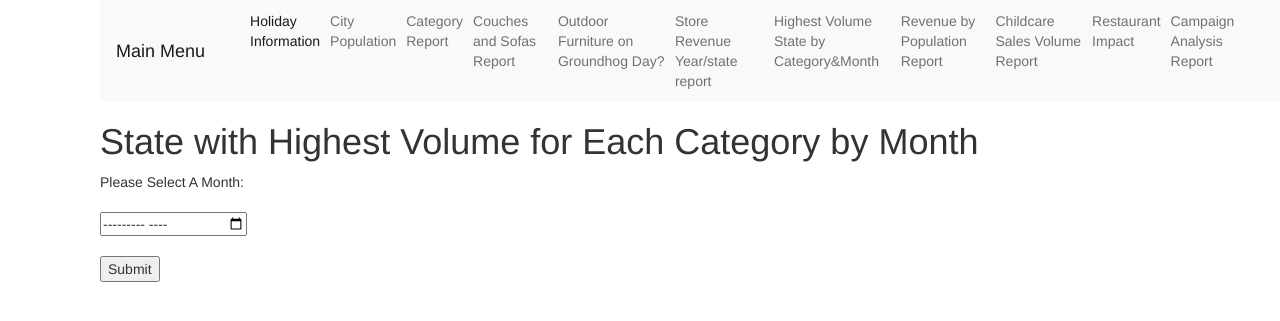
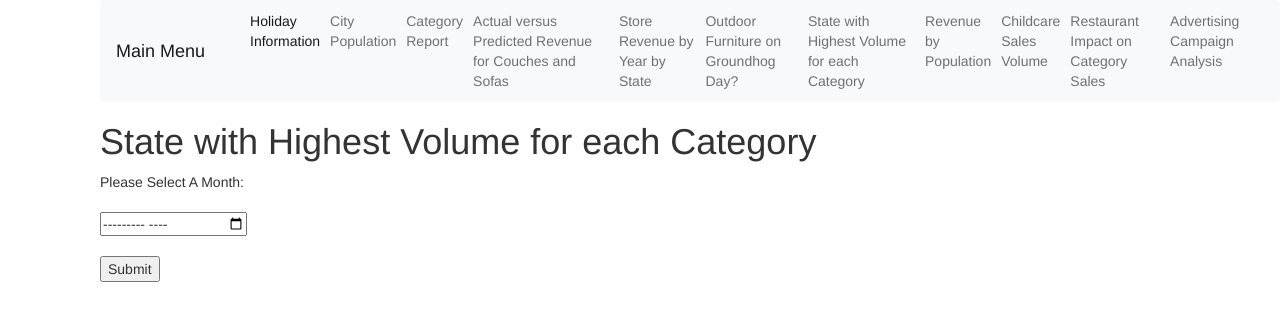
Before and after one commit to lukeyanggb/Furniture-Sales-Reporting-System, a Flask app: page /highestVolSelect in a window 1280 px wide. Shown: the top 321 px of the page. Run offline with Flask 2, Linux system fonts and the light colour scheme; some libraries are stand-ins or nearby versions.

Commit message:
report names renamed to project requirement; sofa sql query corrected.

```diff
--- a/app.py
+++ b/app.py
@@ -288,21 +288,42 @@ def groundhog():
 def sofa():
     query = \
     """
-    SELECT Sum(p.regular_price * quantity * 0.75) - Sum(( CASE
+    SELECT
+       p.productid                                                      AS
+       product_ID,
+	   p.product_name                                                   AS
+       product_name,
+       p.regular_price                                                  AS
+       retail_price,
+       Sum(t.quantity)                                                  AS
+       total_quantity,
+	   Sum( case when (d.date = t.date) then t.quantity end) as discount_quantity,
+	   Sum( case when (d.date <> t.date) then t.quantity end) as retail_price_quantity,
+	   Sum(( CASE
                                                         WHEN (
               d.productid = p.productid
               AND d.date = t.date ) THEN d.discount_price
                                                         ELSE p.regular_price
-                                                      END ) * quantity) AS
-       difference,
-       p.product_name                                                   AS
-       product_name,
-       p.productid                                                      AS
-       product_ID,
-       p.regular_price                                                  AS
-       retail_price,
-       Sum(t.quantity)                                                  AS
-       total_quantity
+                                                      END ) * quantity) as actual_revenue,
+	   Sum(( CASE
+			  WHEN (
+              d.productid = p.productid
+              AND d.date = t.date ) THEN p.regular_price * 0.75
+                                                        ELSE p.regular_price
+                                                      END ) * quantity)	as predicted_revenue,
+	   Sum(( CASE
+			  WHEN (
+              d.productid = p.productid
+              AND d.date = t.date ) THEN p.regular_price * 0.75
+                                                        ELSE p.regular_price
+                                                      END ) * quantity)
+													  -
+													  Sum(( CASE
+                                                        WHEN (
+              d.productid = p.productid
+              AND d.date = t.date ) THEN d.discount_price
+                                                        ELSE p.regular_price
+                                                      END ) * quantity) AS       difference
     FROM   TRANSACTION AS t
         LEFT JOIN product AS p
                 ON t.productid = p.productid
@@ -313,19 +334,32 @@ def sofa():
                     OR ic.category_name = 'Sofas'
     GROUP  BY p.product_name,
             p.productid
-    HAVING Sum(p.regular_price * quantity * 0.75) - Sum(( CASE
-                                                            WHEN (
-                d.productid = p.productid
-                AND d.date = t.date ) THEN d.discount_price
-                                                            ELSE p.regular_price
-                                                        END ) * quantity) < -5000
-            OR Sum(p.regular_price * quantity * 0.75) - Sum((
-                CASE
-                WHEN ( d.productid =
-                        p.productid
-                        AND d.date = t.date ) THEN d.discount_price
-                ELSE p.regular_price
-                                                            END ) * quantity) >
+    HAVING Sum(( CASE
+			  WHEN (
+              d.productid = p.productid
+              AND d.date = t.date ) THEN p.regular_price * 0.75
+                                                        ELSE p.regular_price
+                                                      END ) * quantity)
+													  -
+													  Sum(( CASE
+                                                        WHEN (
+              d.productid = p.productid
+              AND d.date = t.date ) THEN d.discount_price
+                                                        ELSE p.regular_price
+                                                      END ) * quantity) < -5000
+            OR Sum(( CASE
+			  WHEN (
+              d.productid = p.productid
+              AND d.date = t.date ) THEN p.regular_price * 0.75
+                                                        ELSE p.regular_price
+                                                      END ) * quantity)
+													  -
+													  Sum(( CASE
+                                                        WHEN (
+              d.productid = p.productid
+              AND d.date = t.date ) THEN d.discount_price
+                                                        ELSE p.regular_price
+                                                      END ) * quantity) >
             5000
     ORDER  BY difference DESC;
     """
--- a/templates/base.html
+++ b/templates/base.html
@@ -26,14 +26,14 @@
               <a class="nav-link active" aria-current="page" href="/holiday">Holiday Information</a>
               <a class="nav-link" href="/cityPopSelect">City Population</a>
               <a class="nav-link" href="/category_report">Category Report</a>
-              <a class="nav-link" href="/sofa">Couches and Sofas Report</a>
+              <a class="nav-link" href="/sofa">Actual versus Predicted Revenue for Couches and Sofas</a>
+              <a class="nav-link" href="/storeRevSelect">Store Revenue by Year by State</a>
               <a class="nav-link" href="/groundhog">Outdoor Furniture on Groundhog Day?</a>
-              <a class="nav-link" href="/storeRevSelect">Store Revenue Year/state report</a>
-              <a class="nav-link" href="/highestVolSelect">Highest Volume State by Category&Month</a>
-              <a class="nav-link" href="/revByPop">Revenue by Population Report</a>
-              <a class="nav-link" href="/childcare">Childcare Sales Volume Report</a>
-              <a class="nav-link" href="/restaurant">Restaurant Impact</a>
-              <a class="nav-link" href="/campaign">Campaign Analysis Report</a>
+              <a class="nav-link" href="/highestVolSelect">State with Highest Volume for each Category</a>
+              <a class="nav-link" href="/revByPop">Revenue by Population</a>
+              <a class="nav-link" href="/childcare">Childcare Sales Volume</a>
+              <a class="nav-link" href="/restaurant">Restaurant Impact on Category Sales</a>
+              <a class="nav-link" href="/campaign">Advertising Campaign Analysis</a>
 
             </div>
           </div>
--- a/templates/campaign.html
+++ b/templates/campaign.html
@@ -13,7 +13,7 @@
 {{ super() }}
 <div style="margin-left: 100px">
 
-<h1>Campaign Analysis Report</h1>
+<h1>Advertising Campaign Analysis</h1>
 
 
 <div class="table-responsive">
--- a/templates/childcare.html
+++ b/templates/childcare.html
@@ -12,7 +12,7 @@
 {% block body %}
 {{ super() }}
 <div style="margin-left: 100px">
-<h1>Childcare Sales Volume Report</h1>
+<h1>Childcare Sales Volume</h1>
 
 
 <table class="table">
--- a/templates/highestVol.html
+++ b/templates/highestVol.html
@@ -12,7 +12,7 @@
 
 {{ super() }}
 <div style="margin-left: 100px">
-<h1>State with Highest Volume for Each Category by Month</h1>
+<h1>State with Highest Volume for each Category</h1>
 <form method='post' action='/highestVolSelect'>
   <lable >Month: </lable> <br><br>
   <input type = "month" name = 'Monthselect'/><br><br>
--- a/templates/highestVolSelect.html
+++ b/templates/highestVolSelect.html
@@ -26,7 +26,7 @@
 
 {{ super() }}
 
-<h1>State with Highest Volume for Each Category by Month</h1>
+<h1>State with Highest Volume for each Category</h1>
 <p></p>
 
 <div>
--- a/templates/restaurant.html
+++ b/templates/restaurant.html
@@ -12,7 +12,7 @@
 {% block body %}
 {{ super() }}
 <div style="margin-left: 100px">
-<h1>Restaurant Impact</h1>
+<h1>Restaurant Impact on Category Sales</h1>
 
 
 <table class="table">
--- a/templates/revByPop.html
+++ b/templates/revByPop.html
@@ -12,7 +12,7 @@
 {% block body %}
 {{ super() }}
 <div style="margin-left: 100px">
-  <h1>Revenue by Population Report</h1>
+  <h1>Revenue by Population</h1>
 
 
   <table class="table">
--- a/templates/storeRev.html
+++ b/templates/storeRev.html
@@ -12,7 +12,7 @@
 {% block body %}
 {{ super() }}
 <div style="margin-left: 100px">
-<h1>Store Revenue by Year by state report</h1>
+<h1>Store Revenue by Year by State</h1>
 
   <p></p>
 
--- a/templates/storeRevSelect.html
+++ b/templates/storeRevSelect.html
@@ -12,7 +12,7 @@
 {% block body %}
 {{ super() }}
 <div style="margin-left: 100px">
-<h1>Store Revenue by Year by state report</h1>
+<h1>Store Revenue by Year by State</h1>
 
 <p></p>
 
```
Also changed, not shown: templates/groundhog.html (+4 -5 lines), templates/sofa.html (renamed from templates/gh.html, +10 -5 lines).
